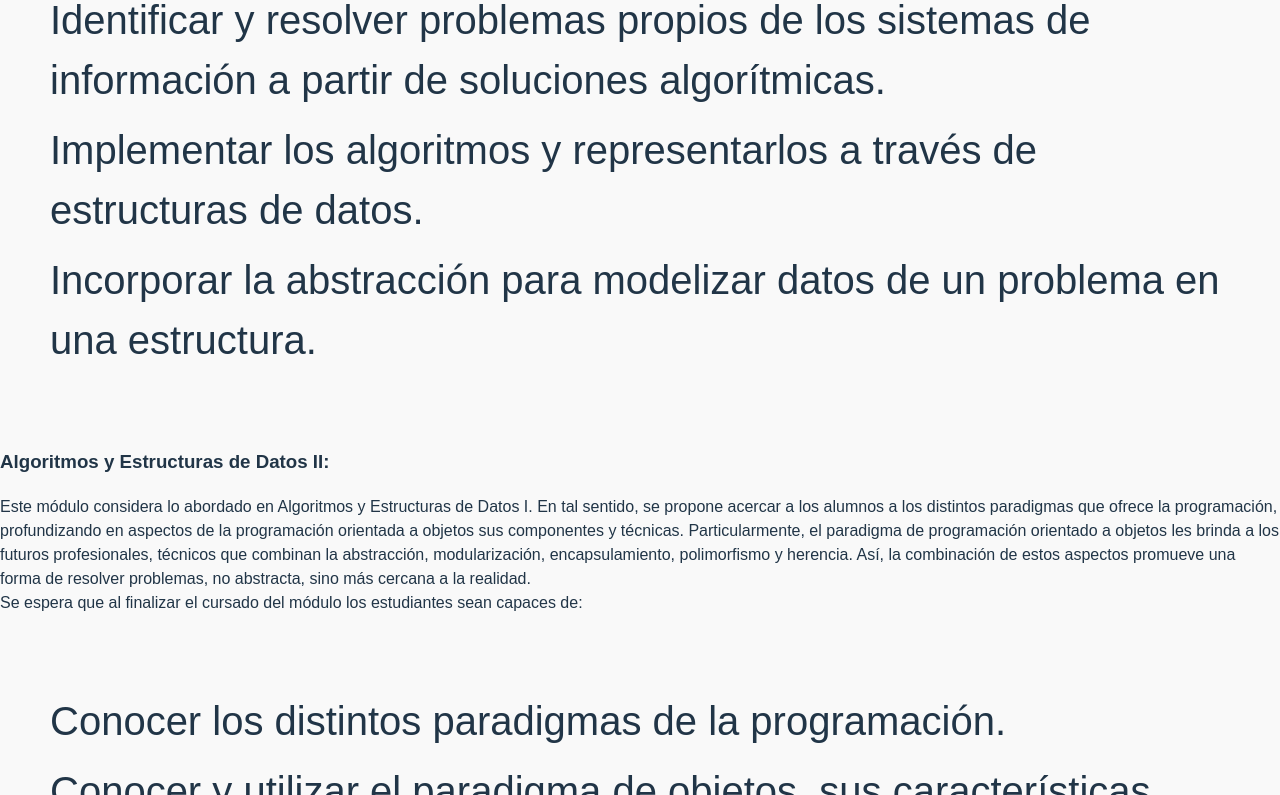
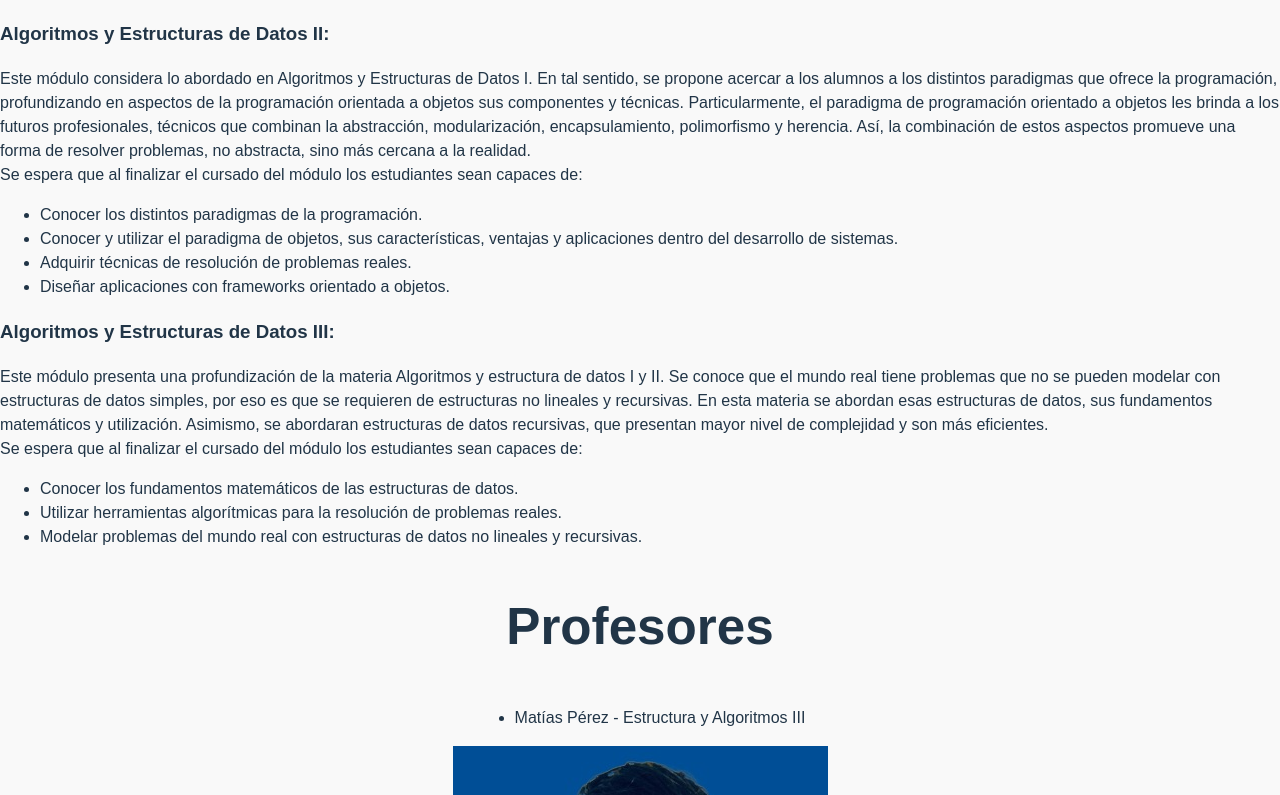
Before and after one commit to matiasmperez/Algoritmos-Estructuradedatos3, a React (Vite) app: page / in a window 1280 px wide. Shown: the part 305-1100 px from the top of the page. Built offline with nearby package versions, Linux system fonts and the light colour scheme.

Commit message:
Arreglado clases

```diff
--- a/src/assets/components/Profesores/Profesores.css
+++ b/src/assets/components/Profesores/Profesores.css
@@ -6,17 +6,17 @@
   justify-content: center; /* Centra verticalmente (si hay suficiente altura) */
 }
 
-h1 {
+.Titulo {
   font-size: 5rem; /* Ajusta el tamaño de letra del título */
   margin-bottom: 20px; /* Espacio entre el título y la lista */
 }
 
-ul {
+.Sub-titulo {
   list-style-type: none; /* Elimina los puntos de la lista */
   padding: 50px; /* Elimina el padding por defecto */
 }
 
-li {
+.Lista {
   font-size: 2.5rem; /* Ajusta el tamaño de letra de los elementos de la lista */
   margin: 10px 0; /* Espacio entre los elementos de la lista */
 }
--- a/src/assets/components/Profesores/Profesores.jsx
+++ b/src/assets/components/Profesores/Profesores.jsx
@@ -8,10 +8,10 @@ function Profesores() {
 
   return (
     <div className="profesores-container">
-      <h1>Profesores</h1>
-      <ul>
+      <h1 classname="Titulo">Profesores</h1>
+      <ul classname="Sub-titulo">
         {teachers.map((teacher, index) => (
-          <li key={index}>
+          <li classname="Lista" key={index}>
             {teacher.name} - {teacher.subject}
           </li>
         ))}
```
